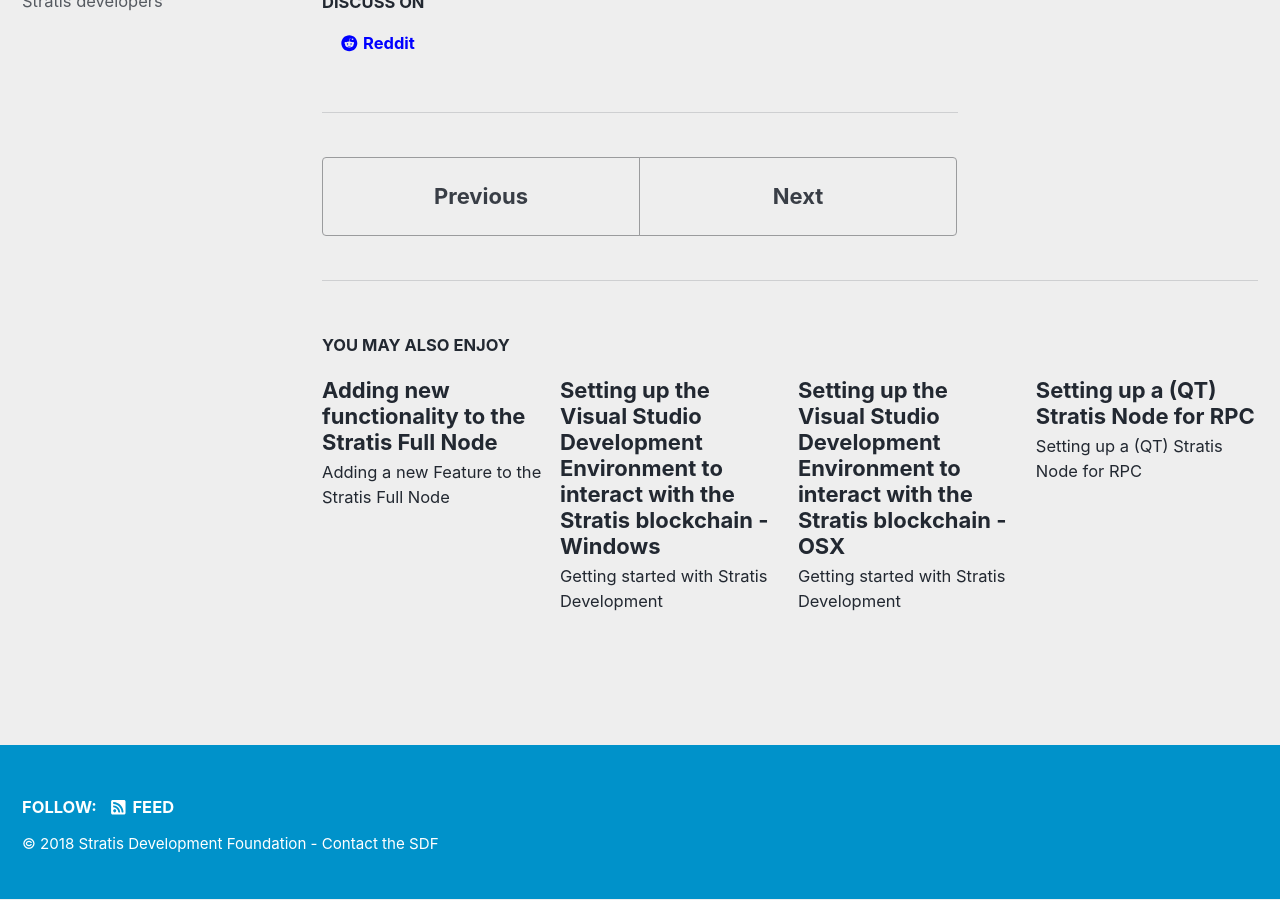
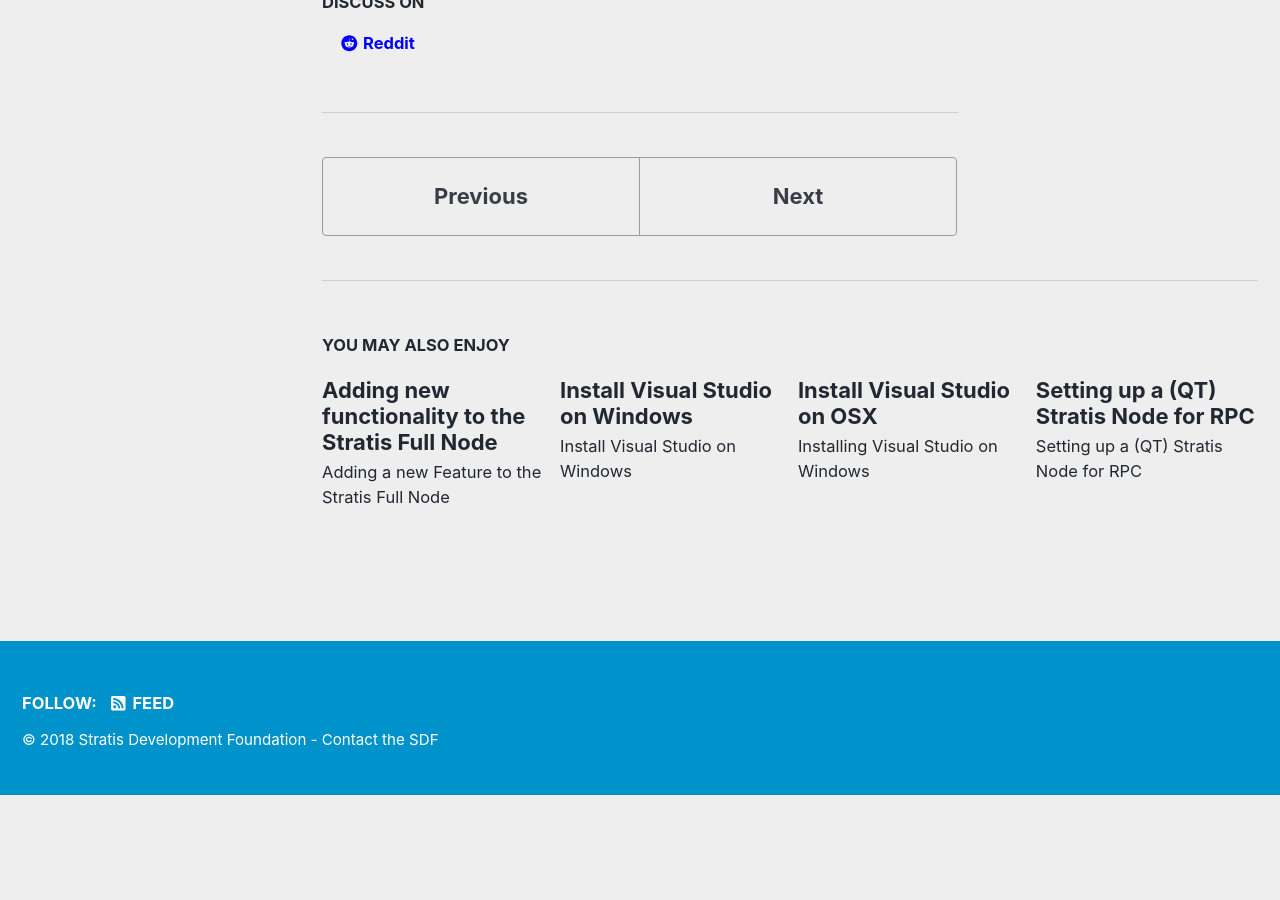
Before and after one commit to StratisDevelopmentFoundation/StratisDevelopmentFoundation.github.io, a Jekyll site: the page built from _posts/2018-04-01-Azure-Dev.md, in a window 1280 px wide and 900 px high, scrolled down 1560 px. Built offline with Jekyll 4.4.1, drawn with Linux system fonts in a browser that asks for light colours; nearby versions of some CDN libraries; after the commit the page ends 2356 px from its top, so only the background shows below that.

Commit message:
Shorten article titles

```diff
--- a/_posts/2018-04-01-VS-setup-osx.md
+++ b/_posts/2018-04-01-VS-setup-osx.md
@@ -1,12 +1,12 @@
 ---
-title:  "Setting up the Visual Studio Development Environment to interact with the Stratis blockchain - OSX"
+title:  "Install Visual Studio on OSX"
 date:   2018-04-01 16:16:01 -0600
 categories: learning
 permalink: /vs-setup-osx/
-post_importance: 1
+post_importance: 4
 author: Ashirvad
 ---
-# Getting started with Stratis Development
+# Installing Visual Studio on Windows
 
 This article will show you how to set up Visual Studio so that you can run C# code that interacts with the Stratis blockchain.
 
--- a/_posts/2018-04-01-VS-setup-windows.md
+++ b/_posts/2018-04-01-VS-setup-windows.md
@@ -1,12 +1,12 @@
 ---
-title:  "Setting up the Visual Studio Development Environment to interact with the Stratis blockchain - Windows"
+title:  "Install Visual Studio on Windows"
 date:   2018-04-01 16:16:01 -0600
 permalink: /install_vs_windows/
 categories: learning
-post_importance: 1
+post_importance: 4
 author: Aevan
 ---
-# Getting started with Stratis Development
+# Install Visual Studio on Windows
 
 This article will show you how to set up Visual Studio so that you can run C# code that interacts with the Stratis blockchain.
 
```
